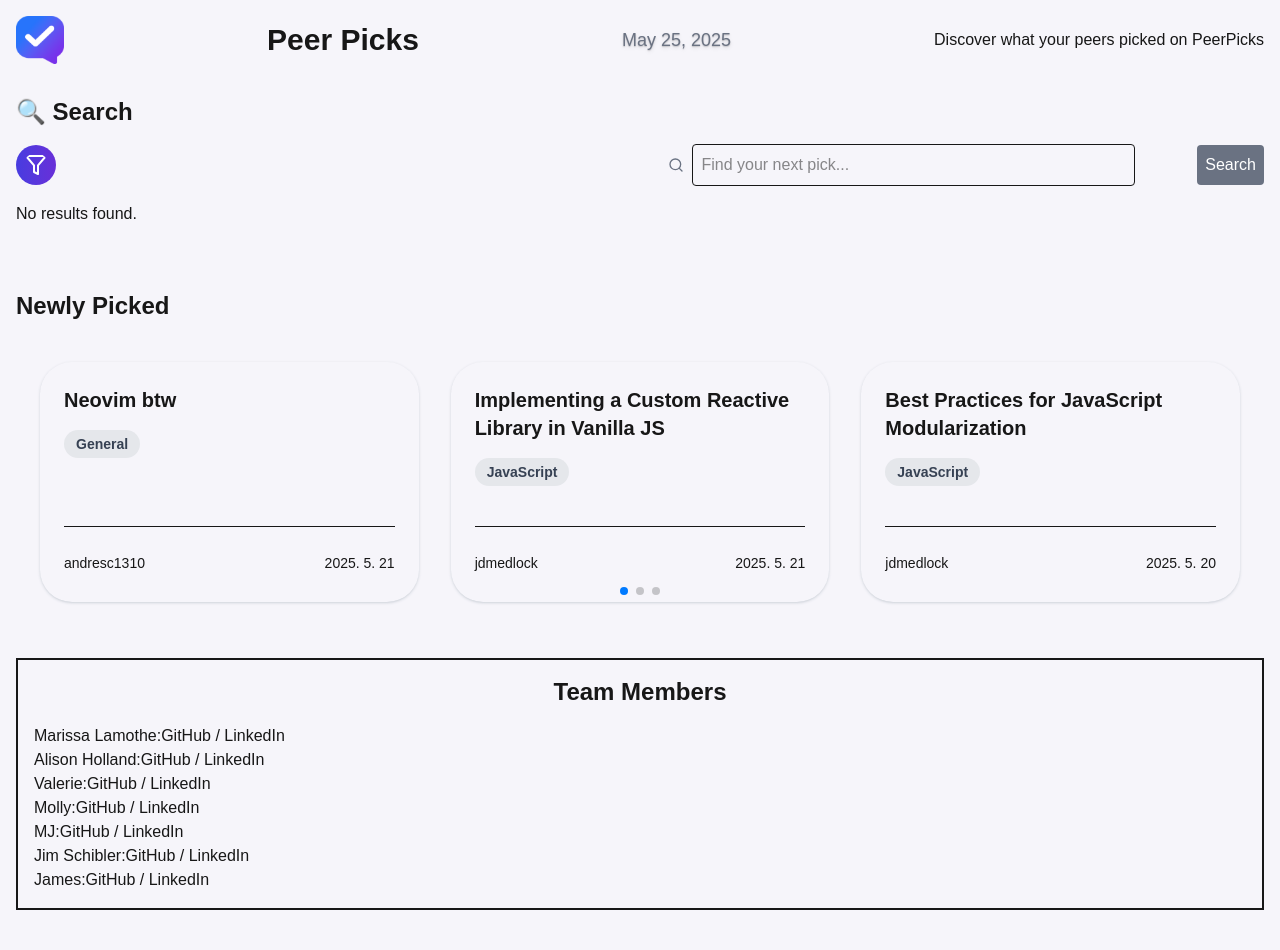
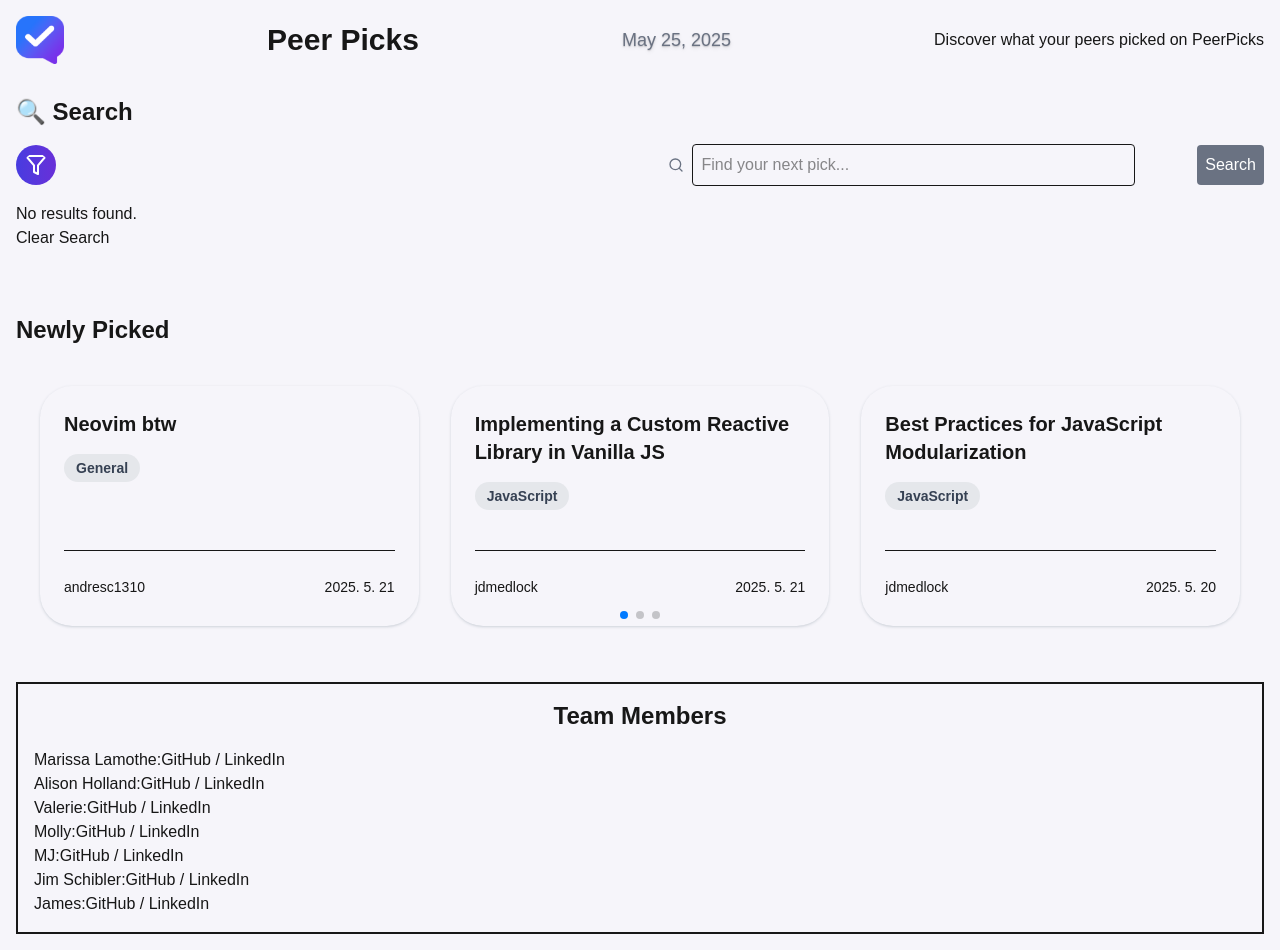
Before and after one commit to chingu-voyages/V55-tier2-team-25, a Next.js app in the folder react-app/: page / in a window 1280 px wide. Before the commit the page ends 926 px from the top, so only its background shows below. Built offline with nearby package versions, Linux system fonts and the light colour scheme.

Commit message:
add the name prop to the clear button, allowing us to use it with different names in different components

```diff
--- a/react-app/src/components/ClearButton.jsx
+++ b/react-app/src/components/ClearButton.jsx
@@ -1,12 +1,12 @@
 import React from "react";
 
-const ClearButton = ({onClick}) => {
+const ClearButton = ({onClick, name}) => {
   // This component renders a button that clears the search input
   return (
     <div>
       <button className="cursor-pointer"
-                   onClick={onClick}>
-        Reset
+                   onClick={onClick} name={name}>
+      {name}
       </button>
     </div>
   );
--- a/react-app/src/components/Filter.jsx
+++ b/react-app/src/components/Filter.jsx
@@ -62,7 +62,7 @@ export default function Filter({ searchTerm, setSearchTerm, selectedTags, setSel
         {/* Dropdown content */}
         <div className="flex flex-wrap justify-between">
           <h3 className="font-bold	font-3">Filters</h3>
-          <ClearButton onClick={handleClearSearch} />
+          <ClearButton onClick={handleClearSearch} name="Reset"/>
         </div>
         <legend className="flex flex-wrap gap-1">
           <FiTag className="text-[var(--gradient-1)] self-center" />
--- a/react-app/src/components/SearchContainer.jsx
+++ b/react-app/src/components/SearchContainer.jsx
@@ -86,6 +86,8 @@ export default function SearchContainer() {
         <p className="mt-4">No results found.</p>
       )}
 
+<ClearButton onClick={handleClearSearch} name="Clear Search"/>
+
       <ResourceList
         data={searchResults}
         tags={tags}
```
